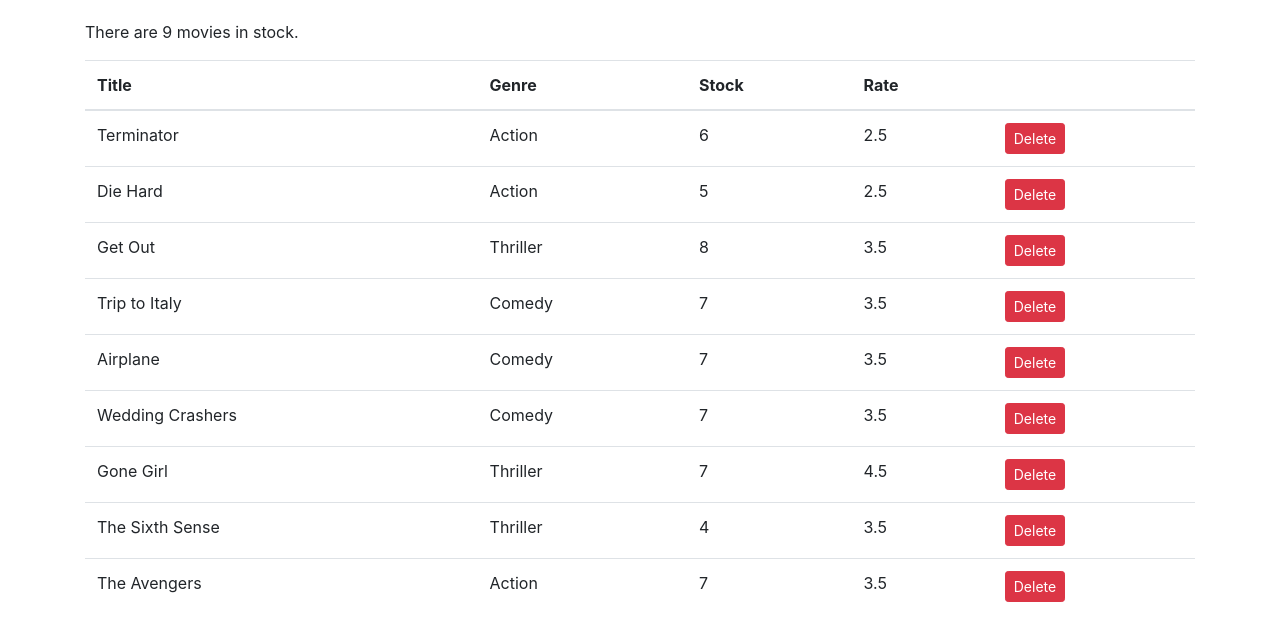
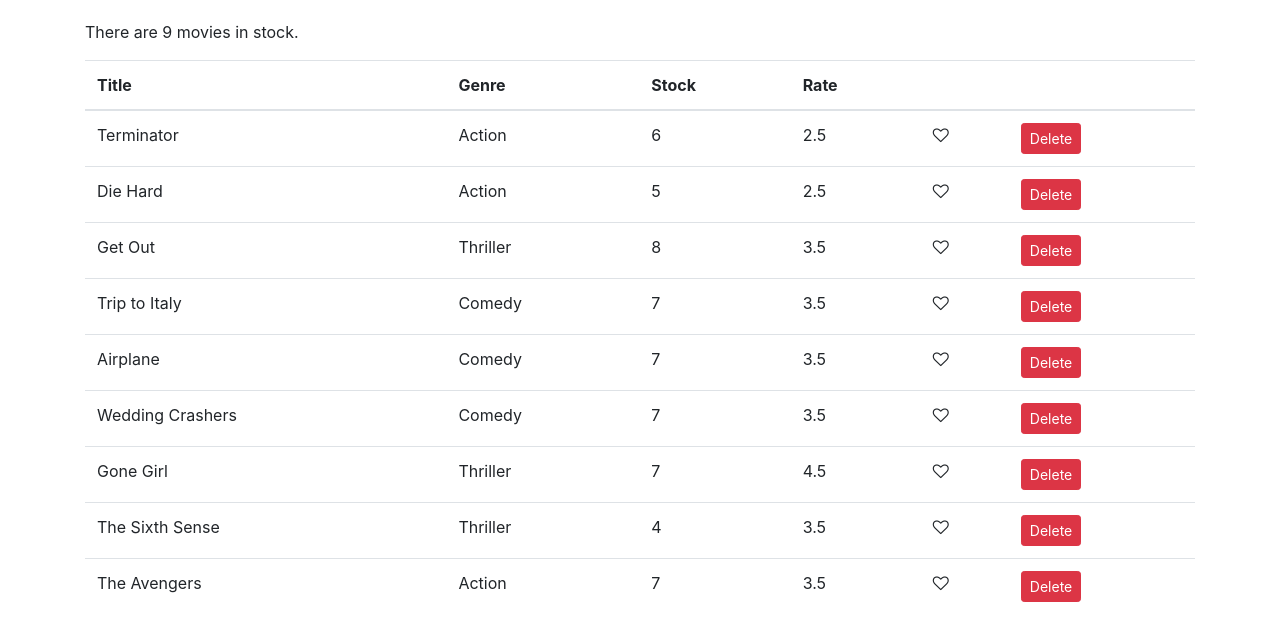
Before and after one commit to JinKimPrograms/video-rental-webapp, a React (Create React App) app: page / in a window 1280 px wide. Shown: the top 640 px of the page. Built offline with nearby package versions, Linux system fonts and the light colour scheme.

Commit message:
Add like button and state

```diff
--- /dev/null
+++ b/src/components/common/like.jsx
@@ -0,0 +1,17 @@
+import React, { Component } from "react";
+
+const Like = (props) => {
+  let classes = "fa fa-heart";
+  if (!props.liked) classes += "-o";
+
+  return (
+    <i
+      onClick={props.onClick}
+      style={{ cursor: "pointer " }}
+      className={classes}
+      aria-hidden="true"
+    ></i>
+  );
+};
+
+export default Like;
--- a/src/components/movies.jsx
+++ b/src/components/movies.jsx
@@ -1,9 +1,11 @@
 import React, { Component } from "react";
+import Like from "./common/like";
 import { getMovies } from "../services/fakeMovieService";
 
 class Movies extends Component {
   state = {
     movies: getMovies(),
+    likedMovies: [],
   };
 
   handleDelete = (movie) => {
@@ -11,6 +13,14 @@
     this.setState({
       movies: movies,
     });
+  };
+
+  handleLike = (movie) => {
+    const movies = [...this.state.movies];
+    const index = movies.indexOf(movie);
+    movies[index] = { ...movies[index] };
+    movies[index].liked = !movies[index].liked;
+    this.setState({ movies });
   };
 
   render() {
@@ -25,6 +35,7 @@
               <th>Stock</th>
               <th>Rate</th>
               <th></th>
+              <th></th>
             </tr>
           </thead>
           <tbody>
@@ -34,6 +45,12 @@
                 <td>{movie.genre.name}</td>
                 <td>{movie.numberInStock}</td>
                 <td>{movie.dailyRentalRate}</td>
+                <td>
+                  <Like
+                    liked={movie.liked}
+                    onClick={() => this.handleLike(movie)}
+                  />
+                </td>
                 <td>
                   <button
                     onClick={() => this.handleDelete(movie)}
--- a/src/services/fakeMovieService.js
+++ b/src/services/fakeMovieService.js
@@ -7,64 +7,64 @@
     genre: { _id: "5b21ca3eeb7f6fbccd471818", name: "Action" },
     numberInStock: 6,
     dailyRentalRate: 2.5,
-    publishDate: "2018-01-03T19:04:28.809Z"
+    publishDate: "2018-01-03T19:04:28.809Z",
   },
   {
     _id: "5b21ca3eeb7f6fbccd471816",
     title: "Die Hard",
     genre: { _id: "5b21ca3eeb7f6fbccd471818", name: "Action" },
     numberInStock: 5,
-    dailyRentalRate: 2.5
+    dailyRentalRate: 2.5,
   },
   {
     _id: "5b21ca3eeb7f6fbccd471817",
     title: "Get Out",
     genre: { _id: "5b21ca3eeb7f6fbccd471820", name: "Thriller" },
     numberInStock: 8,
-    dailyRentalRate: 3.5
+    dailyRentalRate: 3.5,
   },
   {
     _id: "5b21ca3eeb7f6fbccd471819",
     title: "Trip to Italy",
     genre: { _id: "5b21ca3eeb7f6fbccd471814", name: "Comedy" },
     numberInStock: 7,
-    dailyRentalRate: 3.5
+    dailyRentalRate: 3.5,
   },
   {
     _id: "5b21ca3eeb7f6fbccd47181a",
     title: "Airplane",
     genre: { _id: "5b21ca3eeb7f6fbccd471814", name: "Comedy" },
     numberInStock: 7,
-    dailyRentalRate: 3.5
+    dailyRentalRate: 3.5,
   },
   {
     _id: "5b21ca3eeb7f6fbccd47181b",
     title: "Wedding Crashers",
     genre: { _id: "5b21ca3eeb7f6fbccd471814", name: "Comedy" },
     numberInStock: 7,
-    dailyRentalRate: 3.5
+    dailyRentalRate: 3.5,
   },
   {
     _id: "5b21ca3eeb7f6fbccd47181e",
     title: "Gone Girl",
     genre: { _id: "5b21ca3eeb7f6fbccd471820", name: "Thriller" },
     numberInStock: 7,
-    dailyRentalRate: 4.5
+    dailyRentalRate: 4.5,
   },
   {
     _id: "5b21ca3eeb7f6fbccd47181f",
     title: "The Sixth Sense",
     genre: { _id: "5b21ca3eeb7f6fbccd471820", name: "Thriller" },
     numberInStock: 4,
-    dailyRentalRate: 3.5
+    dailyRentalRate: 3.5,
   },
   {
     _id: "5b21ca3eeb7f6fbccd471821",
     title: "The Avengers",
     genre: { _id: "5b21ca3eeb7f6fbccd471818", name: "Action" },
     numberInStock: 7,
-    dailyRentalRate: 3.5
-  }
+    dailyRentalRate: 3.5,
+  },
 ];
 
 export function getMovies() {
@@ -72,13 +72,13 @@
 }
 
 export function getMovie(id) {
-  return movies.find(m => m._id === id);
+  return movies.find((m) => m._id === id);
 }
 
 export function saveMovie(movie) {
-  let movieInDb = movies.find(m => m._id === movie._id) || {};
+  let movieInDb = movies.find((m) => m._id === movie._id) || {};
   movieInDb.name = movie.name;
-  movieInDb.genre = genresAPI.genres.find(g => g._id === movie.genreId);
+  movieInDb.genre = genresAPI.genres.find((g) => g._id === movie.genreId);
   movieInDb.numberInStock = movie.numberInStock;
   movieInDb.dailyRentalRate = movie.dailyRentalRate;
 
@@ -91,7 +91,7 @@
 }
 
 export function deleteMovie(id) {
-  let movieInDb = movies.find(m => m._id === id);
+  let movieInDb = movies.find((m) => m._id === id);
   movies.splice(movies.indexOf(movieInDb), 1);
   return movieInDb;
 }
```
